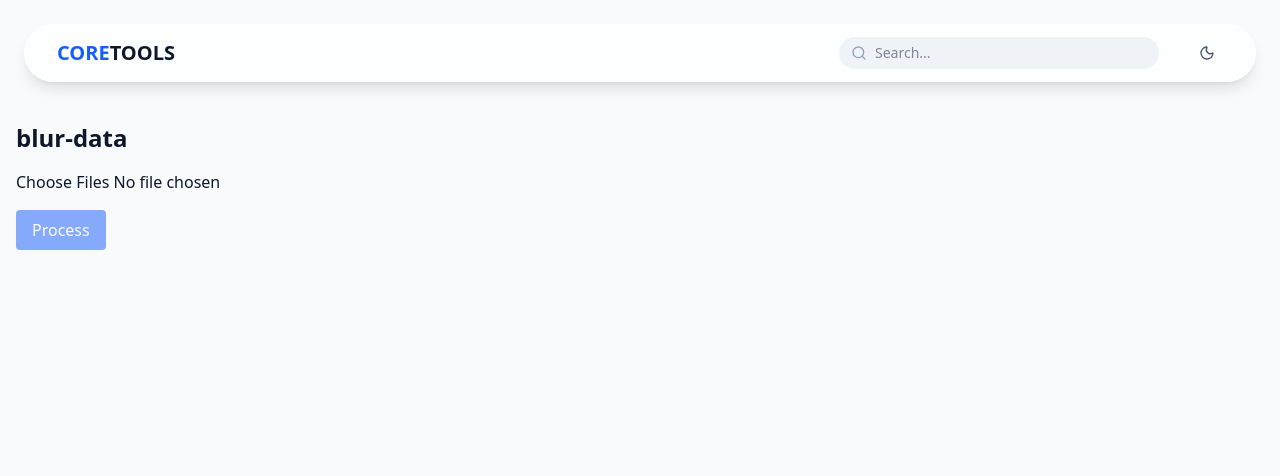
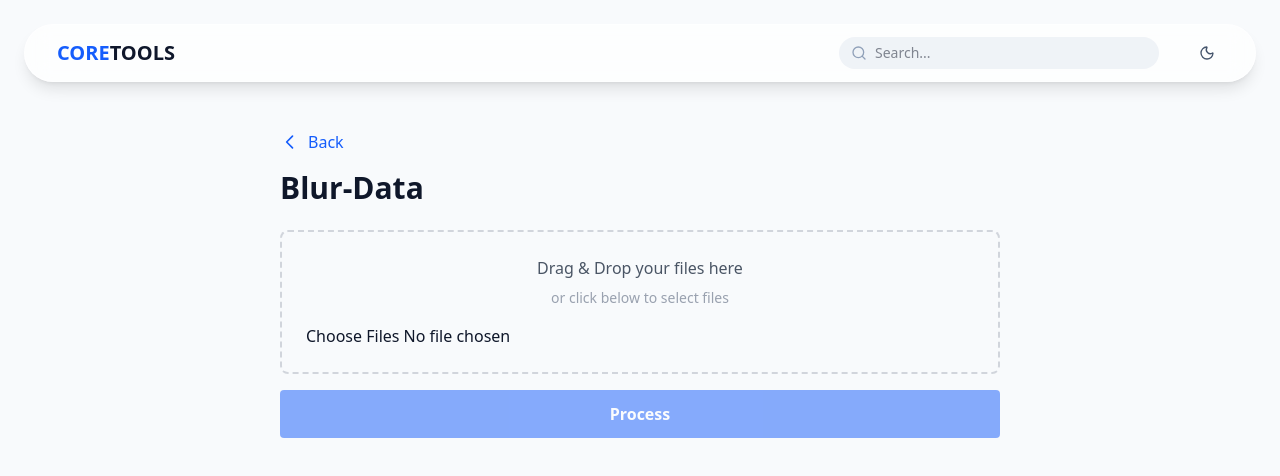
Before and after one commit to boutabsouyounes237-gif/my-utility, a Next.js app: page /tools/image/blur-data in a window 1280 px wide. Shown: the top 476 px of the page. Built offline with nearby package versions, Linux system fonts and the light colour scheme.

Commit message:
fix toolpage

```diff
--- a/src/app/tools/[group]/[tool]/page.tsx
+++ b/src/app/tools/[group]/[tool]/page.tsx
@@ -2,86 +2,106 @@
 "use client";
 
 import React, { useState } from "react";
-import { useParams } from "next/navigation";
+import { useParams, useRouter } from "next/navigation";
 import { IMAGE_TOOLS_PROCESSORS } from "@/lib/tools/registry";
 import type { UploadedFile } from "@/types/uploaded-file";
 import FileUploader from "@/components/FileUploader";
 
-const ToolPage = () => {
-  const params = useParams();
-  const tool = params?.tool as string | undefined;
+const ToolPage: React.FC = () => {
+  const router = useRouter();
+  const { group, tool } = useParams<{ group: string; tool: string }>();
 
+  // حالات الملفات
   const [uploadedFiles, setUploadedFiles] = useState<UploadedFile[]>([]);
   const [resultFile, setResultFile] = useState<UploadedFile | null>(null);
   const [isProcessing, setIsProcessing] = useState(false);
 
-  if (!tool) {
-    return <div>Tool not found</div>;
-  }
-
-  const toolProcessor =
-    IMAGE_TOOLS_PROCESSORS[
-      tool as keyof typeof IMAGE_TOOLS_PROCESSORS
-    ];
+  // اختيار الـ processor المناسب
+  const toolProcessor = IMAGE_TOOLS_PROCESSORS[tool as keyof typeof IMAGE_TOOLS_PROCESSORS];
 
   if (!toolProcessor) {
-    return <div>Tool not found</div>;
+    return <div className="p-4 text-red-600 font-bold">Tool not found</div>;
   }
 
   const handleProcess = async () => {
     if (uploadedFiles.length === 0) return;
 
     setIsProcessing(true);
-
     try {
       const result = await toolProcessor(uploadedFiles);
-
-      const normalize = (file: any): UploadedFile => ({
-  data: file.data ?? new File([], file.name ?? "output"),
-  name: file.name ?? "output",
-  size: file.size ?? 0,
-  type: file.type ?? "application/octet-stream",
-  url: file.url,
-});
-
       if (Array.isArray(result)) {
-  setResultFile(result[0] ? normalize(result[0]) : null);
-} else if (result) {
-  setResultFile(normalize(result));
+        setResultFile(result[0] as UploadedFile);
       } else {
-  setResultFile(null);
+        setResultFile(result as UploadedFile);
       }
-
-    } catch (err) {
-      console.error(err);
-      setResultFile(null);
+    } catch (error) {
+      console.error(error);
     } finally {
       setIsProcessing(false);
     }
   };
 
   return (
-    <div className="p-4">
-      <h1 className="text-2xl font-bold mb-4">{tool}</h1>
+    <div className="p-6 max-w-3xl mx-auto">
+      {/* زر الرجوع للخلف */}
+      <button
+        onClick={() => router.back()}
+        className="mb-4 flex items-center text-blue-600 hover:text-blue-800 transition-colors"
+      >
+        <svg
+          className="w-5 h-5 mr-2"
+          fill="none"
+          stroke="currentColor"
+          strokeWidth={2}
+          viewBox="0 0 24 24"
+        >
+          <path strokeLinecap="round" strokeLinejoin="round" d="M15 19l-7-7 7-7" />
+        </svg>
+        Back
+      </button>
+
+      <h1 className="text-3xl font-bold mb-6 capitalize">{tool}</h1>
+
+      {/* منطقة Drag & Drop */}
+      <div className="border-2 border-dashed border-gray-300 rounded-lg p-6 mb-4 text-center">
+        <p className="mb-2 text-gray-600">Drag & Drop your files here</p>
+        <p className="mb-4 text-gray-400 text-sm">or click below to select files</p>
 
         <FileUploader
           multiple
-        onUpload={(files) => setUploadedFiles(files)}
+          onUpload={(files: UploadedFile[]) => setUploadedFiles(files)}
         />
+      </div>
 
+      {/* عرض الملفات المرفوعة */}
+      {uploadedFiles.length > 0 && (
+        <div className="mb-4">
+          <h2 className="font-semibold mb-2">Uploaded Files:</h2>
+          <ul className="list-disc list-inside">
+            {uploadedFiles.map((file, index) => (
+              <li key={index}>{file.name}</li>
+            ))}
+          </ul>
+        </div>
+      )}
+
+      {/* زر المعالجة */}
       <button
         onClick={handleProcess}
         disabled={isProcessing || uploadedFiles.length === 0}
-        className="mt-4 px-4 py-2 bg-blue-600 text-white rounded disabled:opacity-50"
+        className="w-full py-3 bg-blue-600 text-white font-semibold rounded hover:bg-blue-700 disabled:opacity-50 transition-colors"
       >
         {isProcessing ? "Processing..." : "Process"}
       </button>
 
+      {/* عرض النتيجة */}
       {resultFile && (
-        <div className="mt-4">
+        <div className="mt-6">
+          <p className="font-semibold mb-2">Result:</p>
           <a
             href={resultFile.url}
-            download={resultFile.name}
+            target="_blank"
+            rel="noopener noreferrer"
             className="text-blue-600 underline"
           >
             Download {resultFile.name}
```
Lines whose indentation alone changed are shown as unchanged.
